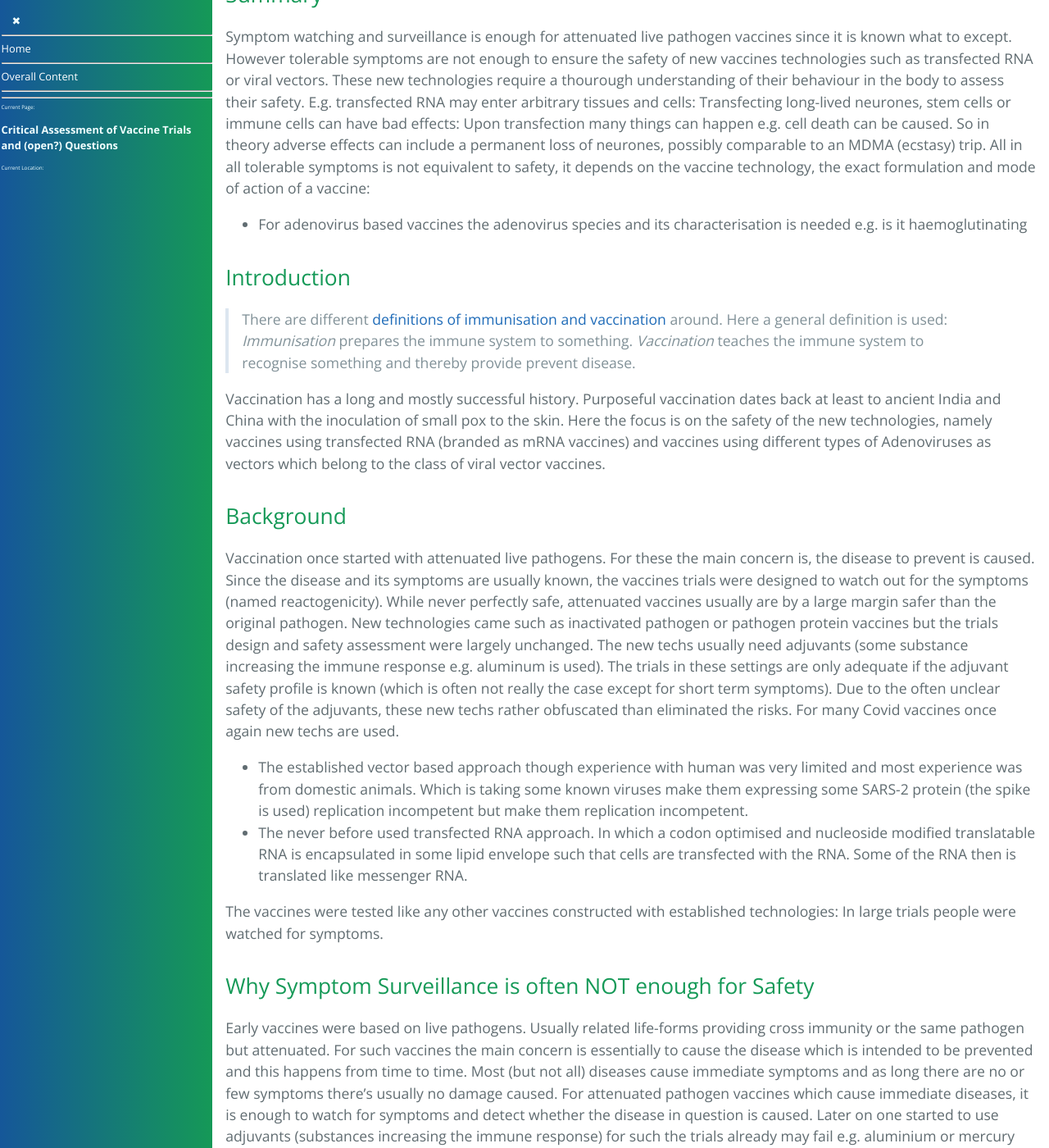
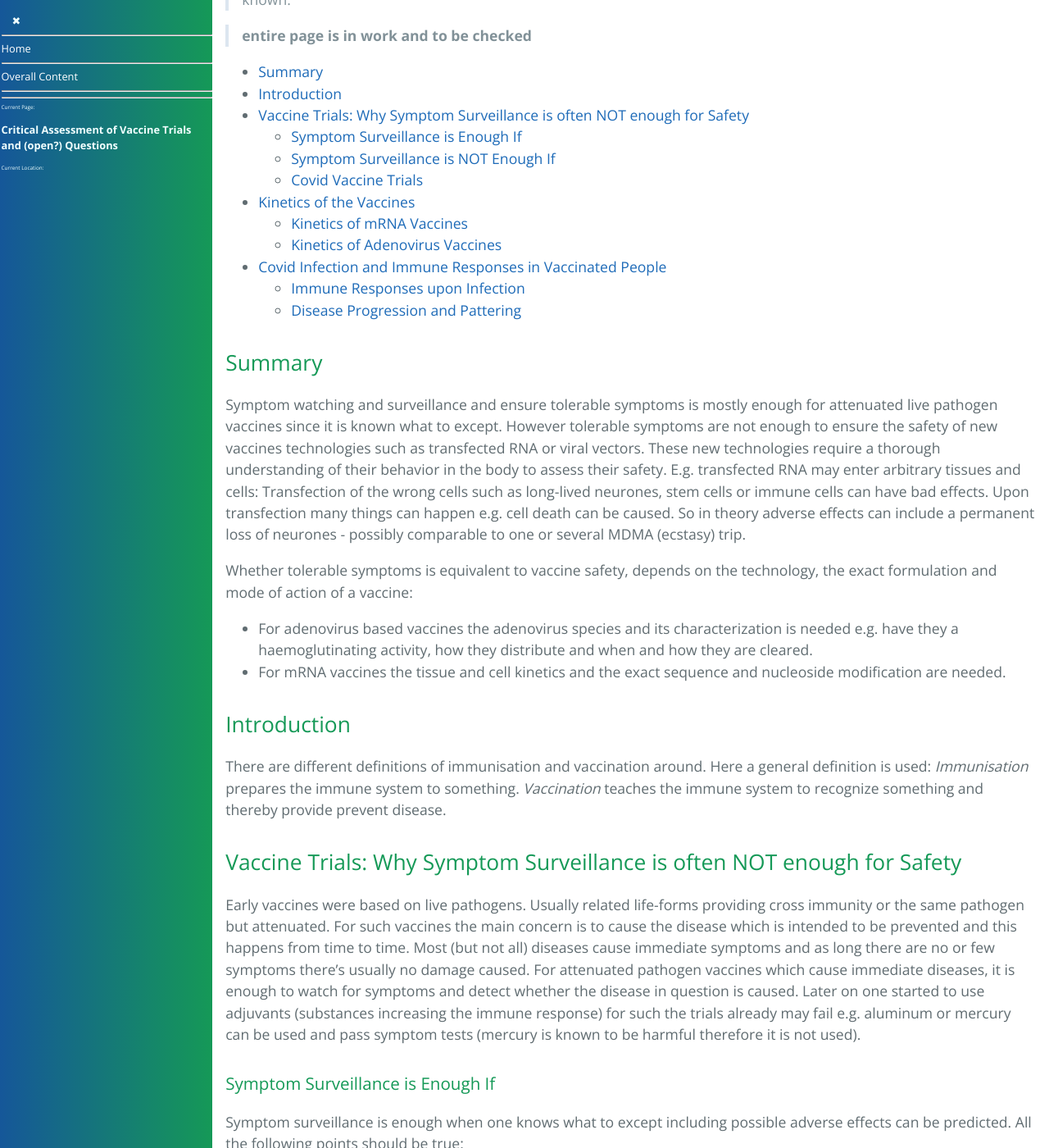
Before and after one commit to forestgrape/coronavirus, a Jekyll site: the page built from 10_vaccines/vaccine_questions.md, in a window 1280 px wide and 1400 px high, scrolled down 604 px. Shown: the whole window at 82% size. Built offline with Jekyll 4.4.1, drawn with Linux system fonts in a browser that asks for light colours; our own code applies the rules of GitHub Pages for plain Markdown files; some of the changed text lies outside the part shown.

Commit message:
formulations and clarifications

```diff
--- a/10_vaccines/vaccine_questions.md
+++ b/10_vaccines/vaccine_questions.md
@@ -1,98 +1,122 @@
 # Critical Assessment of Vaccine Trials and (open?) Questions
 
-> This section is RUSHED OUT since children and young and healthy people are not only allowed but often pressured to take vaccines branded as safe. This even though just symptoms but no safety has been accessed as outline in the following. It is summer for the coming months on the Northern hemisphere, so no need for vaccine rushes against Covid.
+> __RUSHED OUT__ since children and young and healthy people are not only allowed but often pressured to take vaccines deemed as safe. This even though just symptoms but not the safety has been accessed as it is outlined. Additionally it is summer for the coming months on the Northern hemisphere and so no need to rush vaccinating the young and healthy, especially since epidemiological benefits are unclear.
 
-> This section is partly subjective. My knowledge of adenoviruses and how transfected RNA works and what it can cause is very limited.
+> Some adverse effects are **speculative** but if healthy people are motivated or even pressured to vaccinate, in my opinion, the safety must be proven and proven independently and not just be likely.
 
-> However, to my impression nobody really understands RNA. In the public discussions of 'mRNA' vaccine safety, views, outdated for decades are widespread e.g. that RNA is always degraded fast and its only used to messenge protein-encodings. While it is true that RNA encode proteins, this is just a few percent of the RNA strands.
+> This section is partly subjective. My knowledge of adenoviruses and how transfected RNA works and what it can cause is very limited. However, I am not sure whether anybody understands RNA. RNA can do a lot. In public discussions of 'mRNA' vaccine safety, views, outdated for decades are widespread e.g. that RNA is always degraded fast and its only used to message protein-encodings:
+> * RNA is always degraded fast? This is *wrong*.
+> * Encodes proteins? Partly true, since a tiny fraction of all RNA is indeed used to encode proteins.
 
 > I am thankful to be informed when and which of the points below are wrong or the safety regarding them is known.
 
+> __entire page is in work and to be checked__
+
+
+* [Summary](#summary)
+* [Introduction](#introduction)
+* [Vaccine Trials: Why Symptom Surveillance is often NOT  enough for Safety](#vaccine-trials-why-symptom-surveillance-is-often-not--enough-for-safety)
+	* [Symptom Surveillance is Enough If](#symptom-surveillance-is-enough-if)
+	* [Symptom Surveillance is NOT Enough If](#symptom-surveillance-is-not-enough-if)
+	* [Covid Vaccine Trials](#covid-vaccine-trials)
+* [Kinetics of the Vaccines](#kinetics-of-the-vaccines)
+	* [Kinetics of mRNA Vaccines](#kinetics-of-mrna-vaccines)
+	* [Kinetics of Adenovirus Vaccines](#kinetics-of-adenovirus-vaccines)
+* [Covid Infection and Immune Responses in Vaccinated People](#covid-infection-and-immune-responses-in-vaccinated-people)
+	* [Immune Responses upon Infection](#immune-responses-upon-infection)
+	* [Disease Progression and Pattering](#disease-progression-and-pattering)
 
 
 ## Summary
-Symptom watching and surveillance is enough for attenuated live pathogen vaccines since it is known what to except. However tolerable symptoms are not enough to ensure the safety of new vaccines technologies such as transfected RNA or viral vectors. These new technologies require a thourough understanding of their behaviour in the body to assess their safety. E.g. transfected RNA may enter arbitrary tissues and cells: Transfecting long-lived neurones, stem cells or immune cells can have bad effects: Upon transfection many things can happen e.g. cell death can be caused. So in theory adverse effects can include a permanent loss of neurones, possibly comparable to an MDMA (ecstasy) trip.
-All in all tolerable symptoms is not equivalent to safety, it depends on the vaccine technology, the exact formulation and mode of action of a vaccine:
-* For adenovirus based vaccines the adenovirus species and its characterisation is needed e.g. is it haemoglutinating
+Symptom watching and surveillance and ensure tolerable symptoms is mostly enough for attenuated live pathogen vaccines since it is known what to except. However tolerable symptoms are not enough to ensure the safety of new vaccines technologies such as transfected RNA or viral vectors. These new technologies require a thorough understanding of their behavior in the body to assess their safety. E.g. transfected RNA may enter arbitrary tissues and cells: Transfection of the wrong cells such as long-lived neurones, stem cells or immune cells can have bad effects. Upon transfection many things can happen e.g. cell death can be caused. So in theory adverse effects can include a permanent loss of neurones - possibly comparable to one or several MDMA (ecstasy) trip.
+
+Whether tolerable symptoms is equivalent to vaccine safety, depends on the technology, the exact formulation and mode of action of a vaccine:
+
+* For adenovirus based vaccines the adenovirus species and its characterization is needed e.g. have they a haemoglutinating activity, how they distribute and when and how they are cleared.
+* For mRNA vaccines the tissue and cell kinetics and the exact sequence and nucleoside modification are needed.
+
 
 ## Introduction
-> There are different  [definitions of immunisation and vaccination](vaccines.md#define-vaccination) around. Here a general definition is used: *Immunisation* prepares the immune system to something. *Vaccination* teaches the immune system to recognise something and thereby provide prevent disease.
+There are different definitions of immunisation and vaccination around. Here a general definition is used: *Immunisation* prepares the immune system to something. *Vaccination* teaches the immune system to recognize something and thereby provide prevent disease.
 
-Vaccination has a long and mostly successful history. Purposeful  vaccination dates back at least to ancient India and China with the inoculation of small pox to the skin. Here the focus is on the safety of the new technologies, namely vaccines using transfected RNA (branded as mRNA vaccines) and vaccines using different types of Adenoviruses as vectors which belong to the class of viral vector vaccines.
 
-## Background
-Vaccination once started with attenuated live pathogens. For these the main concern is, the disease to prevent is caused. Since the disease and its symptoms are usually known, the vaccines trials were designed to watch out for the symptoms (named reactogenicity). While never perfectly safe, attenuated vaccines usually are by a large margin safer than the original pathogen.
-New technologies came such as inactivated pathogen or pathogen protein vaccines but the trials design and safety assessment were largely unchanged. The new techs usually need adjuvants (some substance increasing the immune response e.g. aluminum is used). The trials in these settings are only adequate if the adjuvant safety profile is known (which is often not really the case except for short term symptoms).
-Due to the often unclear safety of the adjuvants, these new techs rather obfuscated than eliminated the risks.
-For many Covid vaccines once again new techs are used.
-* The established vector based approach though experience with human was very limited and most experience was from domestic animals. Which is taking some known viruses make them expressing some SARS-2 protein (the spike is used) replication incompetent but make them replication incompetent.
-* The never before used transfected RNA approach. In which a codon optimised and nucleoside modified translatable RNA is encapsulated in some lipid envelope such that cells are transfected with the RNA.  Some of the RNA then is translated like messenger RNA.
-
-The vaccines were tested like any other vaccines constructed with established technologies: In large trials people were watched for symptoms.
-
-## Why Symptom Surveillance is often NOT  enough for Safety
-Early vaccines were based on live pathogens. Usually related life-forms providing cross immunity or the same pathogen but attenuated. For such vaccines the main concern is essentially to cause the disease which is intended to be prevented and this happens from time to time. Most (but not all) diseases cause immediate symptoms and as long there are no or few symptoms there's usually no damage caused. For attenuated pathogen vaccines which cause immediate diseases, it is enough to watch for symptoms and detect whether the disease in question is caused.
-Later on one started to use adjuvants (substances increasing the immune response) for such the trials already may fail e.g. aluminium or mercury can be used and pass symptom tests.
+## Vaccine Trials: Why Symptom Surveillance is often NOT  enough for Safety
+Early vaccines were based on live pathogens. Usually related life-forms providing cross immunity or the same pathogen but attenuated. For such vaccines the main concern is to cause the disease which is intended to be prevented and this happens from time to time. Most (but not all) diseases cause immediate symptoms and as long there are no or few symptoms there's usually no damage caused. For attenuated pathogen vaccines which cause immediate diseases, it is enough to watch for symptoms and detect whether the disease in question is caused.
+Later on one started to use adjuvants (substances increasing the immune response) for such the trials already may fail e.g. aluminum or mercury can be used and pass symptom tests (mercury is known to be harmful therefore it is not used).
 
 ### Symptom Surveillance is Enough If
 Symptom surveillance is enough when one knows what to except including possible adverse effects can be predicted. All the following points should be true:
 * The pathogens or substances in question  cause immediate adverse effects. E.g. many pathogens of acute diseases don't stay latent in the human body but they replicate an either growth or decrease approximately exponentially.
 * The kinetics of the medication is known:
 	* The distribution of the medication within the body is known.
-	* It is known how, how fast and the which products the medication in question is metabolised.
+	* It is known how, how fast and the which products the medication in question is metabolized.
 	* It is known that the medication is cleared during the surveillance period.
 
 ### Symptom Surveillance is NOT Enough If
-Symptom surveillance is only enough in the cases where the kinetics is known and such that the medication is degraded with the symptom surveillance periodknown and favorable. In ALL other cases symptom surveillance is NOT enough. Examples are:
+Symptom surveillance is only enough in the cases where the kinetics is known and such that the medication is degraded with the symptom surveillance period known and favorable. In _all other_ cases symptom surveillance is _not_ enough. Examples are:
 * Substance or pathogens with a bad kinetics:
 	* Even tough low doses of mercury pass a symptom test, it enriches in the human body and can be neurotoxic. The latter is known for mercury therefore it is not used anymore as medicine.
-	* The safety of aluminum as adjuvant is still unclear despite being in use for 90 year, there are studies suggesting aluminium is involved in the development of Alzheimer but such long term effects are not accessed by the trials. Nevertheless, it may be worth risking Alzheimer to avoid smallpox or polio.
-	* Normal aids viruses easily pass the symptom test. The problem is however they build their proteins into long-lived immune cells and therefore AIDS infections are usually life long.
-* Substances which cause subtle and hard to diagnose damage. E.g. MDMA commonly known ecstasy can damage neurone in the brain. A each heavy ecstasy trip one gets looses a little bit of mental performance. However such effects are not detected in vaccines or medicament trials.
+	* The safety of aluminum as adjuvant is still unclear despite being in use for 90 year, there are studies suggesting aluminum is involved in the development of Alzheimer but such long term effects are not accessed by the trials. Nevertheless, it may be worth risking Alzheimer to avoid smallpox or polio.
+	* Wild type aids viruses easily pass the symptom test. The problem is however they build their genome into long-lived immune cells and therefore AIDS infections are usually life long.
+* Substances which cause subtle and hard to diagnose damage. E.g. MDMA commonly known ecstasy can damage neurone in the brain. A each heavy ecstasy trip one gets looses a little bit of mental performance. Such effects are hard to detect and not detected in simple symptom tests.
 * Substance where the kinetics or the pattern of damage is unknown.
 
+### Covid Vaccine Trials
+Regarding the current mRNA and vector technologies long term and subtle health hazards are possible to. The trials only looked for symptoms and relevant data such as the tissue tropism and the exact sequences are/seem  withhold by the companies and possibly even by health authorities. Possibly for economic reasons, possibly to prevent an open discussion about side effects.
 
-Regarding the current mRNA and vector technologies long term and subtle health hazards are possible to. The trials only looked for symptoms and relevant data such as the tissue tropism and the exact sequences are withhold by the companies and possibly even by health authorities. Possibly for economic reasons, possibly to prevent an open discussion about side effects. So
+> It is unclear whether vaccines companies spend time and resources to ensure the safety since they are rumoured to have contracts which frees them from liability.
 
 
-> It is unclear whether vaccines companies spend time and resources to detect side effects or are just happy since they managed to get contracts which frees them of liability.
 
-
-## Open Topics for some of the admitted Vaccines
-
-### Kinetics of the Vaccines
+## Kinetics of the Vaccines
 An important property to estimate possible effects of things is their kinetics. Kinetics denotes here, the distribution and clearance or accumulation pathways. It is a generalisation of pharmacokinetics to things: not just pharmaceutical drugs but anything which can distribute in the body such as pathogens which include viruses.
 
 
 Some points relevant for Covid vaccines are:
 * *Tissues:* To which tissues the vaccines are distributed?
-	> If the vaccines reside within the deltoid muscle where they administrated, possible direct effects are mostly localised there. If they vaccines are distributed systemically effects are not localised and much harder to diagnose. Also there tissues like the bone marrow or the brain where damage is not wanted.
+	> If the vaccines reside within the deltoid muscle where administrated, possible direct effects are mostly localized there. If they vaccines are distributed systemically effects are not localized and much harder to diagnose. Also there tissues like the bone marrow or the brain where damage is not wanted.
 
 * *Cells:* What's the cell tropism of the vaccines i.e.which cells they preferably attach and enter?
-	> Most cells are subject to the cell turnover which means die and replaced by new ones. So these cells don't live throughout one lifetime but shorter, usually much shorter. E.g. the cells in the respiratory tract epithelium are replaced within weeks. For this reason Covid-19 unlikely causes long lasting adverse effects as long as only the respiratory tract is infected (in very rare cases, namely severe infections and when the immune system is not good, the SARS-2 viruses can spread via the blood to other organs). The cell tropism is a huge concern for "mRNA vaccines" since they in theory could enter arbitrary locations and cells there and kill them. Killing long lived cells can have the same effects as ageing e.g. reduce the life time, cause early infertility or reduce the intelligence.
+
+	> The cell tropism is especially needed for "mRNA vaccines" since in theory they could enter arbitrary cells and kill them. Killing or altering long lived cells can have the same effects as ageing e.g. reduce the life time, cause early infertility or reduce the intelligence. All this is not assessed in the public trials.
+
+	> Most cells are subject to the cell turnover which means die and replaced by new ones. So these cells don't live throughout one lifetime but shorter, usually much shorter. E.g. the cells in the respiratory tract epithelium are replaced within weeks. For this reason Covid-19 unlikely causes long lasting adverse effects as long as only the respiratory tract is infected (in rare cases, mostly severe infections and when the immune system is not good, the SARS-2 viruses can spread via the blood to other organs).
+
 
 * How long the the vaccines reside within the body?
-	> Knowing the decay is mandatory to know the timescales of possible side effects. Animal experiments or pathology of deaths temporarily associated to vaccination including full sequencing would help to bring clarity.
+	Knowing the decay is mandatory to know the timescales of possible side effects.
+
+	> Animal experiments or pathology of deaths temporarily associated to vaccination including full sequencing would help to bring clarity.
 
 
-#### Kinetics regarding mRNA Vaccines
-The side effects observed for the Pfizer/Biontech vaccine possibly hint some lymphotropism (swollen lymph nodes and herpes zooster) and neurotropism (bell's palsy). If long-lived immune or neurones are infected and possibly apoptosis is induced this is problematic:
-* Neuron infections are  worrisome for viral infections and likely the main cause of the dangers resulting from mumps and polio. Such severe effects do not occur in the case of "mRNA" vaccines as the trials and the ongoing supervision show. However subtle death of neurones similar as it occurs in MDMA trips could occur. Bell's palsy then could be attributed that by chance neurones involved in the facial nerve were sent to apoptosis.
-* Lymphotropism is another worry. If the wrong lymphocytes die one is at increased susceptibility to any kind of infections, for some this may be herpes zooster which is easy diagnosable from visible changes on the skin for others it may be anything else.
+### Kinetics of mRNA Vaccines
+The side effects observed for the Pfizer/Biontech vaccine possibly hint some lymphotropism (swollen lymph nodes and herpes zooster) and neurotropism (bell's palsy, headache) for both Moderna and Pfizer.
+* Neuron infections are a main cause of the dangers resulting from mumps and polio. Such severe effects do not occur in the case of "mRNA" vaccines as the trials and the ongoing supervision show. However a limited but noticeable death of neurones similar as it occurs in one or more MDMA trips could occur.
+	> Bell's palsy then could be attributed that by chance neurones involved in the facial nerve were knocked off.
+* Lympho-tropism can be bad. If the wrong lymphocytes die, an weakening of the immune system can occur: For some this may be herpes zooster which is easy diagnosable from visible changes on the skin for others it may be anything else e.g. some cancer cells may pass undetected and yield cancer in the coming months or years.
 
-#### Kinetics regarding Adenovirus Vaccines
-Many adenoviruses have haemoglutinating properties i.e. they act as glue to clump red blood cells. When the vaccine is now overdose or not accurately administrated into the muscle, a large number of adenoviruses can be released into the bloodstream which causes the blood cells to clump.
 
-### Covid Infection and Immune Responses in Vaccinated,  People
+### Kinetics of Adenovirus Vaccines
+Many adenoviruses have haemoglutinating properties i.e. they act as glue to clump red blood cells. When the vaccine is now overdosed and/or not accurately administrated into the muscle, a large number of adenoviruses can be released into the bloodstream which may cause the blood cells to clump.
 
-#### Immune Responses upon Infection
+> The deaths of young women observed would agree with this theory of overdosing. In the trials possibly the personal was more careful at administrating the vaccines.
+
+> This can be prevented by
+> * weight adjusted dosage or much better
+> * using a nasal or oral spray formulation as it is done in farming for decades.
+
+
+
+## Covid Infection and Immune Responses in Vaccinated People
+
+### Immune Responses upon Infection
 Mostly it has been published that the admitted vaccinations produces some (or a lot of) IgG. Some show that also T cells are primed. By independent research groups it is shown that most vaccines fail to produce IgA.
 
 However few is published about what happens upon infection.
-* Are the IgG globulins upscaled? Stay they constant because they are already high enough or the body judges them as not adequate against respiratory infections?
-* Are the IgA globulins upscaled? More quickly than at SARS-2 unexposed people?  // It can be that the main protection of the vaccines results from the knowledge of the antibodies to target SARS-2 and not from the IgG levels in the blood. If that's the case much lower doses of vaccines could be sufficient - offering near the same protection at lower risks for unwanted effects.
+* Are the IgG globulins up-scaled? Stay they constant because they are already high enough or the body judges them as not adequate against respiratory infections?
+* Are the IgA globulins up-scaled? More quickly than at SARS-2 unexposed people?  // It can be that the main protection of the vaccines results from the knowledge of the antibodies to target SARS-2 and not from the IgG levels in the blood. If that's the case much lower doses of vaccines could be sufficient - offering near the same protection at lower risks for unwanted effects.
 
-#### Disease Progression and Pattering
+### Disease Progression and Pattering
 How the vaccination primed immune system alters SARS-CoV-2 infections is unclear:
 * Which locations are infected? Or concretely in which specimens SARS-2 RNA is detected? In NPS samples, saliva samples, endotracheal lavage fluid, bronchealveolar lavage fluid? E.g. it could be that mainly the bronchi are infected but not the alveoli. This is possible since the bronchial epithelium is less protected by IgG, but the alveolar cells are protected by IgG.
 * Is the clearance faster or slower. Longer infection durations or even persistent infections are possible if the only the bronchial epithelium but not the alveolar macrophages are infected, in this case there may be no strong immune response.
```
